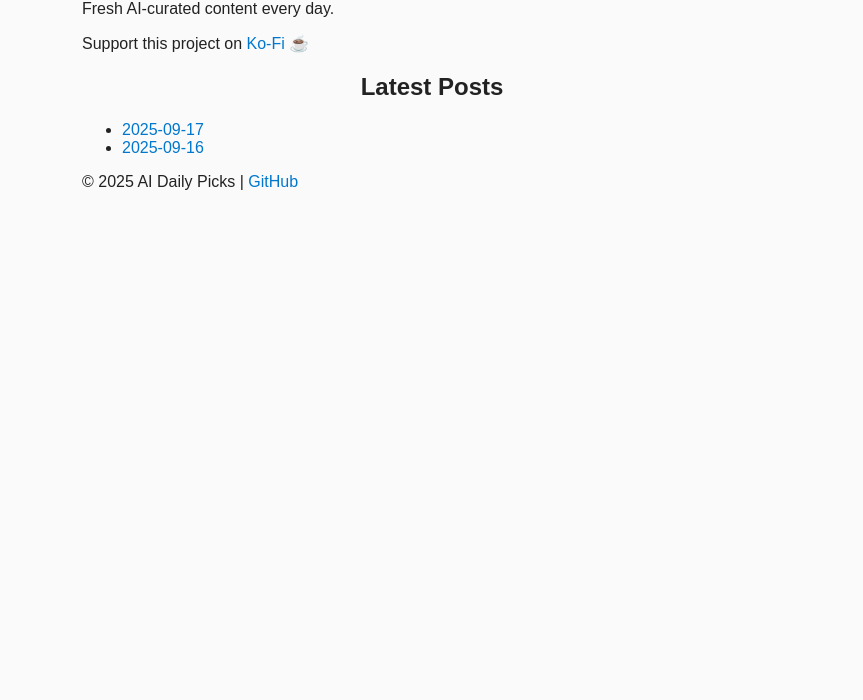
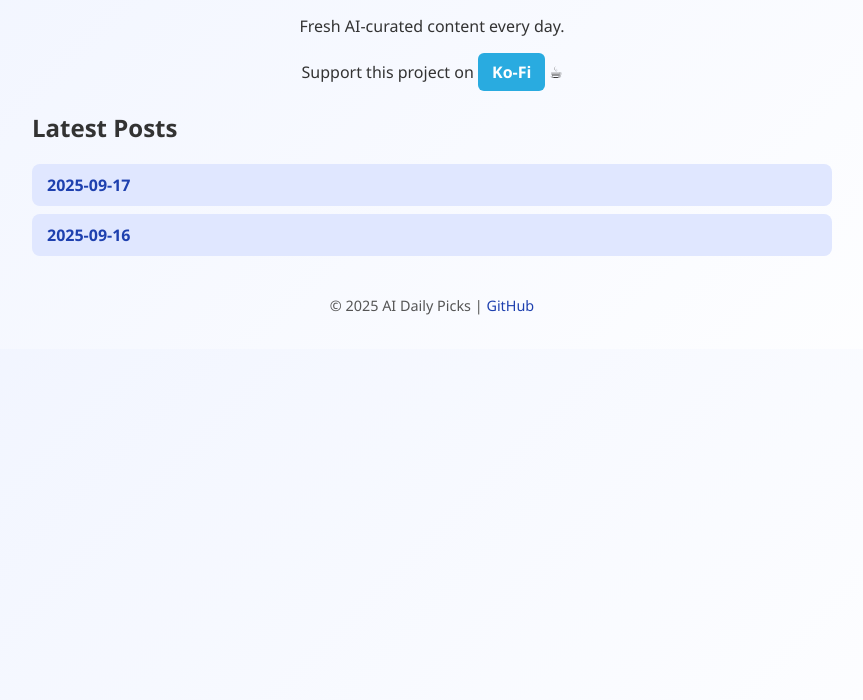
Before and after one commit to Berrich2024/AI-GH-Pages, a website: page index.html in a window 1280 px wide. Shown: the part 100-800 px from the top of the page, without its empty margins (208-1071 px from the left). Drawn offline with Linux system fonts and the light colour scheme.

Commit message:
Update style.css

```diff
--- a/style.css
+++ b/style.css
@@ -1,21 +1,99 @@
+/* --- Body & Layout --- */
 body {
-  font-family: Arial, sans-serif;
-  max-width: 700px;
+  font-family: 'Segoe UI', Tahoma, Geneva, Verdana, sans-serif;
+  max-width: 800px;
   margin: 0 auto;
   padding: 20px;
-  background: #fafafa;
-  color: #222;
+  background: linear-gradient(135deg, #f0f4ff, #ffffff);
+  color: #333;
 }
 
-h1, h2 {
+/* --- Header --- */
+header h1 {
   text-align: center;
+  color: #1a202c;
+  font-size: 2.2em;
 }
 
-a {
-  color: #0077cc;
+header p {
+  text-align: center;
+  font-size: 1em;
+  margin-top: 6px;
+}
+
+/* --- Ko-Fi Button --- */
+.kofi-button {
+  display: inline-block;
+  background: #29abe0;
+  color: white;
+  padding: 8px 14px;
+  border-radius: 6px;
+  font-weight: bold;
+  transition: background 0.3s;
   text-decoration: none;
 }
 
-a:hover {
+.kofi-button:hover {
+  background: #0077b6;
+}
+
+/* --- Articles --- */
+article {
+  background: #ffffff;
+  padding: 20px;
+  margin: 20px 0;
+  border-radius: 12px;
+  box-shadow: 0 4px 12px rgba(0,0,0,0.08);
+  line-height: 1.6;
+}
+
+article h1 {
+  font-size: 1.8em;
+  margin-bottom: 10px;
+}
+
+article h2 {
+  font-size: 1.4em;
+  margin-top: 15px;
+}
+
+/* --- Latest Posts List --- */
+ul {
+  list-style: none;
+  padding: 0;
+}
+
+ul li {
+  background: #e0e7ff;
+  margin: 8px 0;
+  padding: 10px 15px;
+  border-radius: 8px;
+  transition: background 0.3s;
+}
+
+ul li:hover {
+  background: #c7d2fe;
+}
+
+ul li a {
+  text-decoration: none;
+  color: #1e40af;
+  font-weight: bold;
+}
+
+/* --- Footer --- */
+footer {
+  text-align: center;
+  margin-top: 40px;
+  font-size: 0.9em;
+  color: #555;
+}
+
+footer a {
+  color: #1e40af;
+  text-decoration: none;
+}
+
+footer a:hover {
   text-decoration: underline;
 }
```
